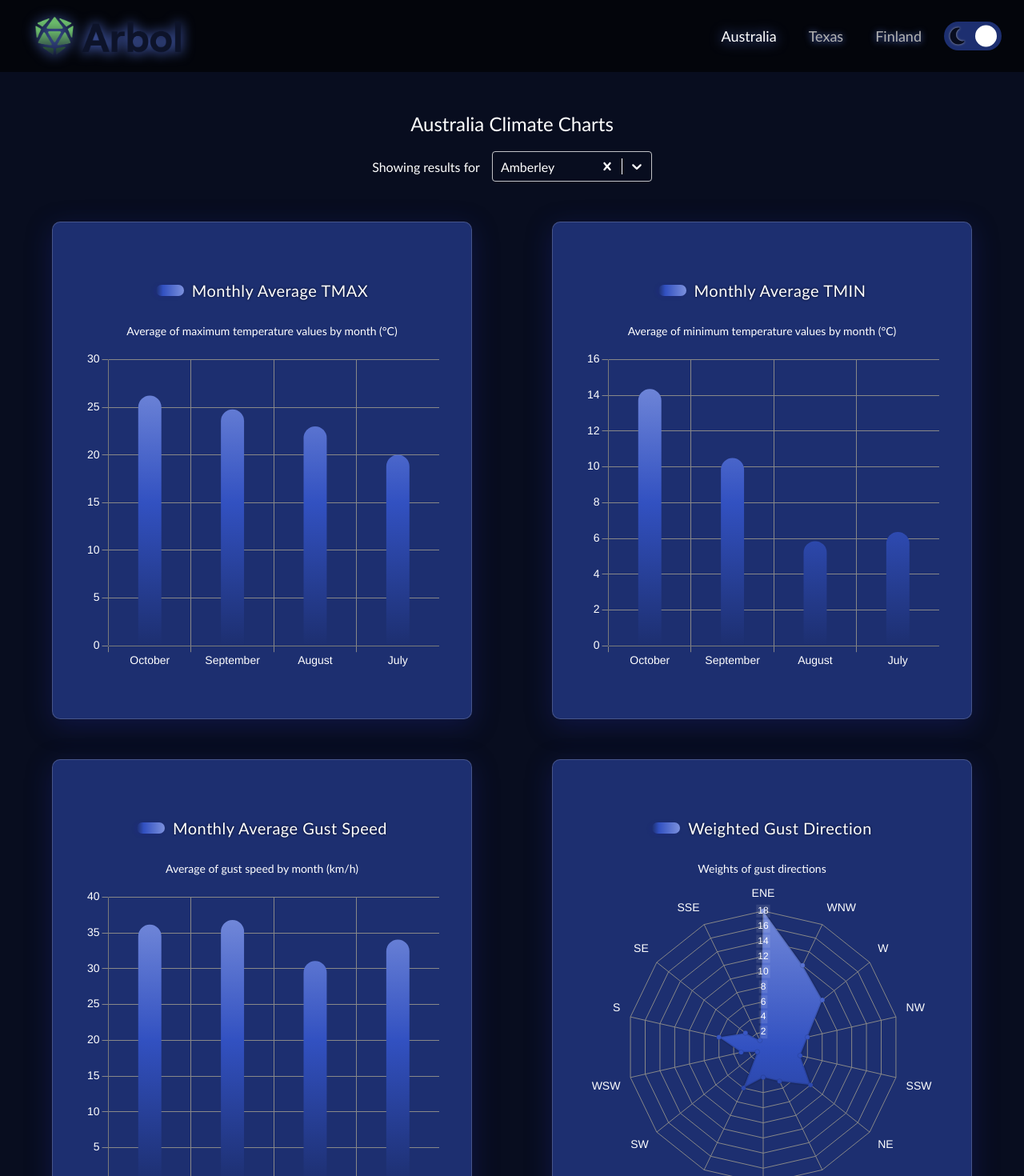
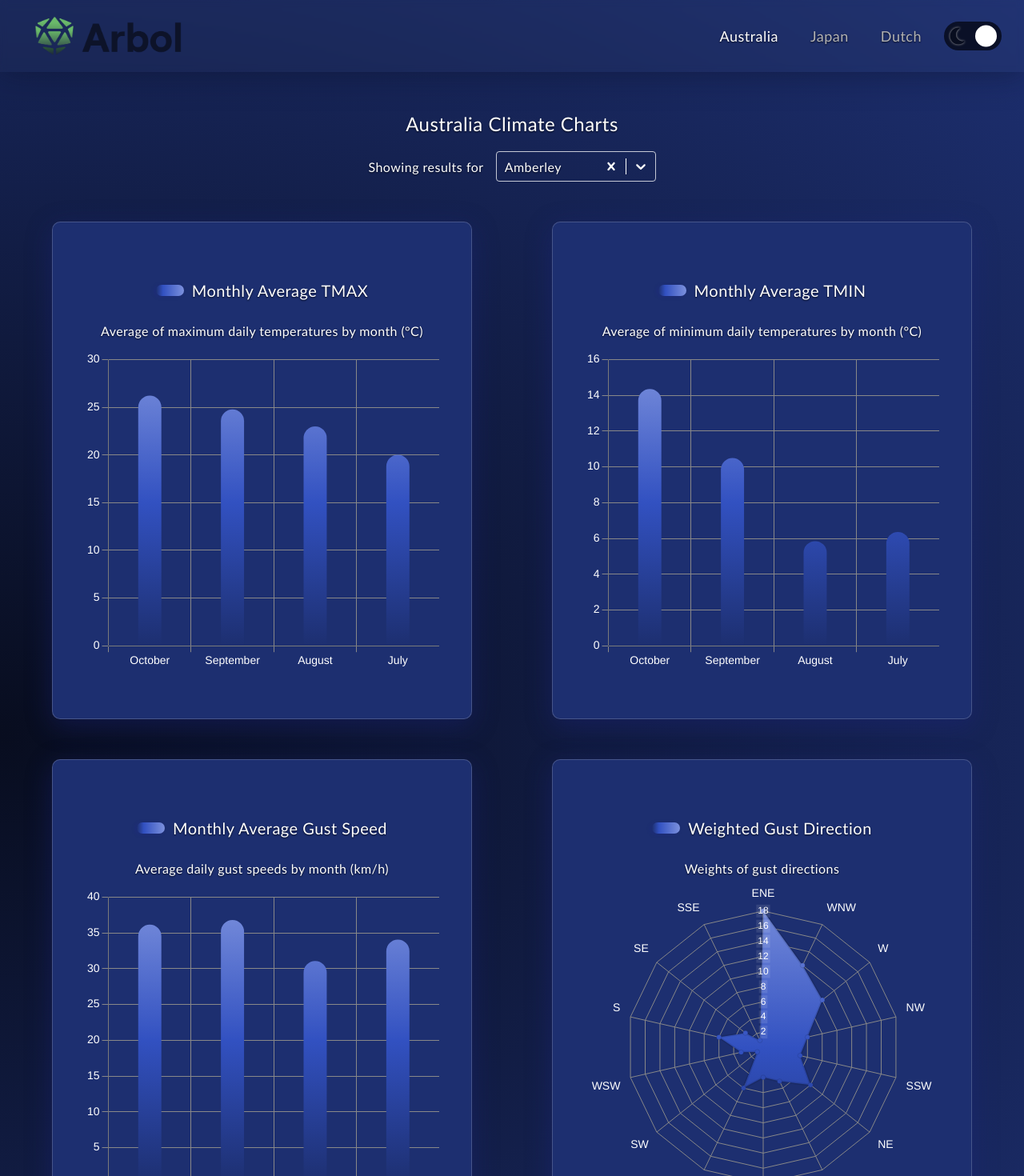
Before and after one commit to lawnickm/react-climate-app, a React (Create React App) app: page / in a window 1280 px wide. Shown: the top 1470 px of the page at 80% size. Built offline with nearby package versions, Linux system fonts and the light colour scheme.

Commit message:
Design updates.

```diff
--- a/src/App.js
+++ b/src/App.js
@@ -8,7 +8,6 @@ import styles from "./styles.scss"
 
 function App() {
   const [theme, setTheme] = useState(false);
-  console.log(theme);
   return (
     <ThemeContext.Provider value={theme}>
       <div className={theme ? "App" : "App dark"}>
@@ -28,6 +27,7 @@ export default App;
 
 The idea is that data API can provide an easy access point to any data,
 and we can make it better for one of the datasets with your help.
+
 Let's for example take the Australia Station dataset, there are quite a few stations.
 Can you make a very simple UI, which would give a user some visual information about this dataset?
 
--- a/src/components/Content/BarContent/utils/chartStyling.js
+++ b/src/components/Content/BarContent/utils/chartStyling.js
@@ -187,8 +187,8 @@ export const titles = {
 }
 
 export const descriptions = {
-    "avgMonthlyMaxTemp": "Average of maximum temperature values by month (°C)",
-    "avgMonthlyMinTemp": "Average of minimum temperature values by month (°C)",
-    "avgMonthlyGustSpeed": "Average of gust speed by month (km/h)",
+    "avgMonthlyMaxTemp": "Average of maximum daily temperatures by month (°C)",
+    "avgMonthlyMinTemp": "Average of minimum daily temperatures by month (°C)",
+    "avgMonthlyGustSpeed": "Average daily gust speeds by month (km/h)",
     "avgMonthlyGustDirection": "Weights of gust directions"
 }
--- a/src/components/Content/ChartsHeader/_index.scss
+++ b/src/components/Content/ChartsHeader/_index.scss
@@ -11,6 +11,8 @@
     * {
         font-size: 24px;
         color: $color-light;
+        text-shadow: 0 .5px 2px $color-dark;
+        letter-spacing: 0.5px;
     }
 
     .main-body-select-field{
--- a/src/components/Content/_index.scss
+++ b/src/components/Content/_index.scss
@@ -7,7 +7,7 @@
 
     .temperature-chart{
         display: flex;
-        flex-flow: row wrap;
+        flex-flow: column wrap;
         justify-content: flex-start;
         padding: 60px 40px;
 
@@ -48,12 +48,14 @@
                 font-size: 20px;
                 letter-spacing: 0.5px;
                 color: $color-light;
-                text-shadow: 0 0 3px $color-dark;
+                text-shadow: 0 .5px 2px $color-dark;
             }
 
             .chart-title-description{
                 padding: 0 20px;
-                font-size: 14px;
+                font-size: 16px;
+                letter-spacing: 0.4px;
+                text-shadow: 0 .5px 2px $color-dark;
             }
 
         }
--- a/src/components/Layout/Header/_index.scss
+++ b/src/components/Layout/Header/_index.scss
@@ -34,6 +34,8 @@
                 transition: all .2s ease-in-out;
                 font-size: 18px;
                 color: darken($color-light, 30%);
+                text-shadow: 0 0.5px 2px $color-dark;
+                letter-spacing: .5px;
 
                 &.active {
                     color: $color-light;
@@ -84,7 +86,7 @@
     .label {
         width: 48px;
         height: 24px;
-        background-color: $color-dark-2;
+        background-color: $color-dark-1;
         display: flex;
         border-radius: 50px;
         align-items: center;
--- a/src/components/Layout/Header/index.jsx
+++ b/src/components/Layout/Header/index.jsx
@@ -14,10 +14,10 @@ export default function Header({ setTheme }) {
                         <span>Australia</span>
                     </div>
                     <div className='header-item'>
-                        <span>Texas</span>
+                        <span>Japan</span>
                     </div>
                     <div className='header-item'>
-                        <span>Finland</span>
+                        <span>Dutch</span>
                     </div>
                 </div>
                 <div className='header-theme-toggle'>
--- a/src/styles.scss
+++ b/src/styles.scss
@@ -8,19 +8,16 @@ $color-dark-4: lighten($color-dark, 50%);
 
 $color-contrast: #2aab45;
 
-$light-gradient: radial-gradient(ellipse at left, #0771ca, transparent),
-                radial-gradient(ellipse at left, #087EE1, transparent),
-                radial-gradient(ellipse at right, #05E8BA, transparent),
-                radial-gradient(ellipse at right, #0ef9ca, transparent);
+// $light-gradient: radial-gradient(ellipse at left, #0771ca, transparent),
+//                 radial-gradient(ellipse at left, #087EE1, transparent),
+//                 radial-gradient(ellipse at right, #05E8BA, transparent),
+//                 radial-gradient(ellipse at right, #0ef9ca, transparent);
 
-$dark-gradient: radial-gradient(ellipse at left, #0771ca, transparent),
-                radial-gradient(ellipse at left, #087EE1, transparent),
-                radial-gradient(ellipse at right, #05E8BA, transparent),
-                radial-gradient(ellipse at right, #0ef9ca, transparent);
+$light-gradient: radial-gradient(ellipse at left, $color-dark-3, transparent),
+                radial-gradient(ellipse at right, $color-dark-3, transparent);
 
-:export {
-    primaryColor: $color-light;
-}
+$dark-gradient: radial-gradient(ellipse at left, $color-dark, $color-dark-2),
+                radial-gradient(ellipse at right, $color-dark, $color-dark-2);
 
 /* IMPORTS */
 @import "./components/Layout/Body/index";
@@ -45,19 +42,15 @@ $dark-gradient: radial-gradient(ellipse at left, #0771ca, transparent),
     min-height: 100vh;
     background: $light-gradient;
     &.dark {
-        background: $color-dark;
+        background: $dark-gradient;
 
         .main-header{
-            background: darken($color-dark, 5%);
-            box-shadow: none;
-            .header-logo{
-                filter: drop-shadow(0 1px 8px $color-dark-4);
-            }
+            background: rgba( 255, 255, 255, 0.02 );
+            box-shadow: 0 0px 40px rgba( $color-dark-1, 0.5 );
+
             .header-items .header-item {
                 color: darken($color-light, 30%);
-                filter: drop-shadow(0 1px 4px $color-dark-4);
                 &.active, &:hover {
-                    filter: drop-shadow(0 1px 8px $color-dark-4);
                     color: $color-light;
                 }
             }
@@ -68,8 +61,8 @@ $dark-gradient: radial-gradient(ellipse at left, #0771ca, transparent),
         }
 
         .main-footer{
-            background-color: $color-dark;
-            box-shadow: none;
+            background: rgba( 255, 255, 255, 0.02 );
+            box-shadow: 0 0px 40px rgba( $color-dark-1, 0.5 );
 
             .footer-items .footer-item {
                 color: $color-light;
```
